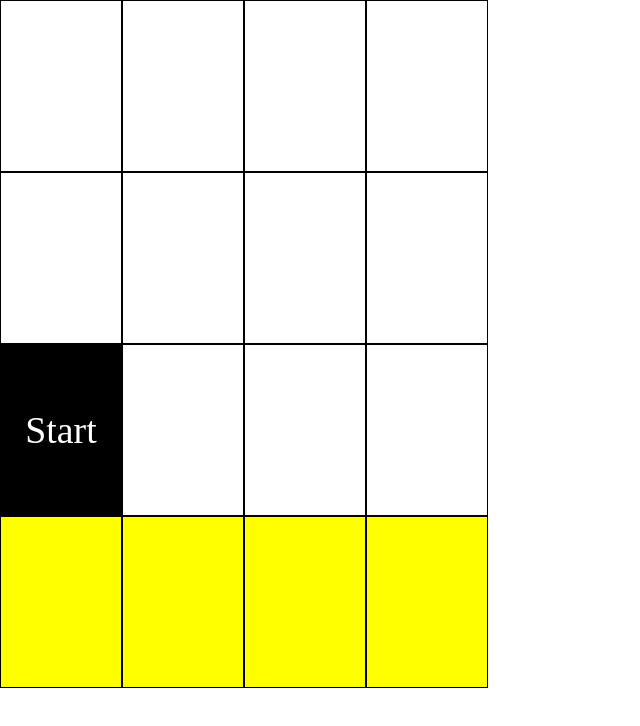
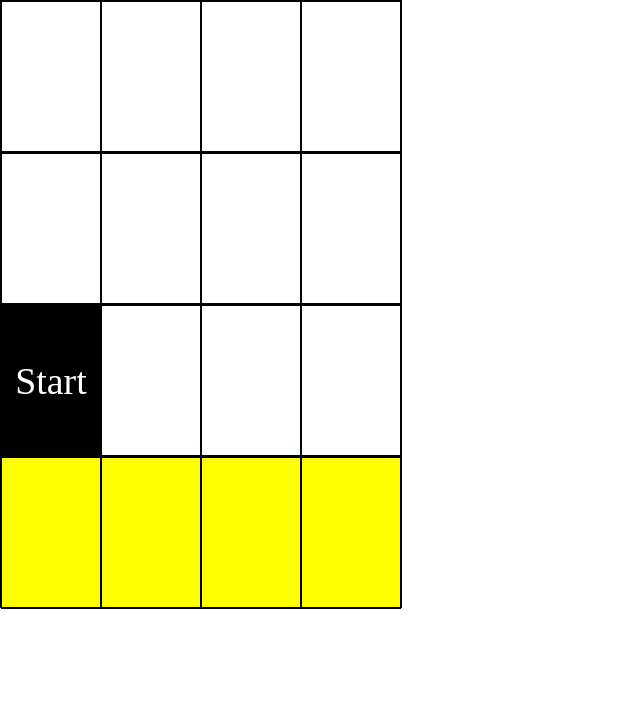
Before and after one commit to Ashutosh741/Piano_Tiles, a plain HTML site: page index.html in a window 1280 px wide. Shown: the whole page, without its empty margins (0-640 px from the left). Drawn offline with Linux system fonts and the light colour scheme.

Commit message:
initial commit

```diff
--- a/index.html
+++ b/index.html
@@ -9,37 +9,32 @@
 </head>
 <body>
     <div class="canvasContainer">
-
-        <div>
-            <div class="box"></div>
-            <div class="box"></div>
-
-            <div class="box" id = "start">Start</div>
-            <div class="box yellow"></div>
+        <div class="box">
+            <div class="individualBox">
+                <div class="box1"></div>
+                <div class="box1"></div>
+                <div class="box1"></div>
+                <div class="box1"></div>
+            </div>
+            <div class="individualBox">
+                <div class="box1"></div>
+                <div class="box1"></div>
+                <div class="box1"></div>
+                <div class="box1"></div>
+            </div>
+            <div class="individualBox">
+                <div class="box1" id="start"> Start </div>
+                <div class="box1"></div>
+                <div class="box1"></div>
+                <div class="box1"></div>
+            </div>
+            <div class="individualBox yellow">
+                <div class="box1"></div>
+                <div class="box1"></div>
+                <div class="box1"></div>
+                <div class="box1"></div>
+            </div>
         </div>
-        <div>
-            <div class="box"></div>
-            <div class="box"></div>
-            <div class="box"></div>
-            <div class="box yellow"></div>
-
-        </div>
-        <div>
-            <div class="box"></div>
-            <div class="box"></div>
-            <div class="box"></div>
-            <div class="box yellow"></div>
-        </div>
-        <div>
-            <div class="box"></div>
-            <div class="box"></div>
-            <div class="box"></div>
-            <div class="box yellow"></div>
-        </div>
-    </div>
-        <div class = "score"></div>
-        <div class="gameStart"></div>
-        <div class="gameEnd"></div>
-        <div class="restart"></div>
+       <script src="script.js"></script>
 </body>
 </html>
--- /dev/null
+++ b/script.js
@@ -0,0 +1,11 @@
+const div = `<div class="individualBox">
+<div class="box1"></div>
+<div class="box1"></div>
+<div class="box1"></div>
+<div class="box1"></div>
+</div>`;
+
+document.querySelector(".box").addEventListener("click",()=>
+{
+    document.createElement(div);
+})
--- a/style.css
+++ b/style.css
@@ -1,22 +1,35 @@
 
 body{
-    margin:0px;
-
-
+    margin:auto;
 }
 .canvasContainer{
-    width:50%;
-    display:flex;
-    justify-content: flex-start;
+    width:100%;
     height:100vh;
-    /* flex-direction: column; */
+
 }
 
 .box{
+
+    width:00px;
+    background-color: white;
+    display: flex;
+    flex-direction: column;
+
+}
+.box1
+{
+    width : 50%;
+    height: 100%;
+    border: 1px solid black;
+}
+
+.individualBox
+{
+    width: 400px;
+    height: 150px;
     border:1px solid black;
-    height:170px;
-    width:120px;
-    background-color: white;
+    display:flex;
+    justify-content: flex-start;
 
 }
 #start{
```
